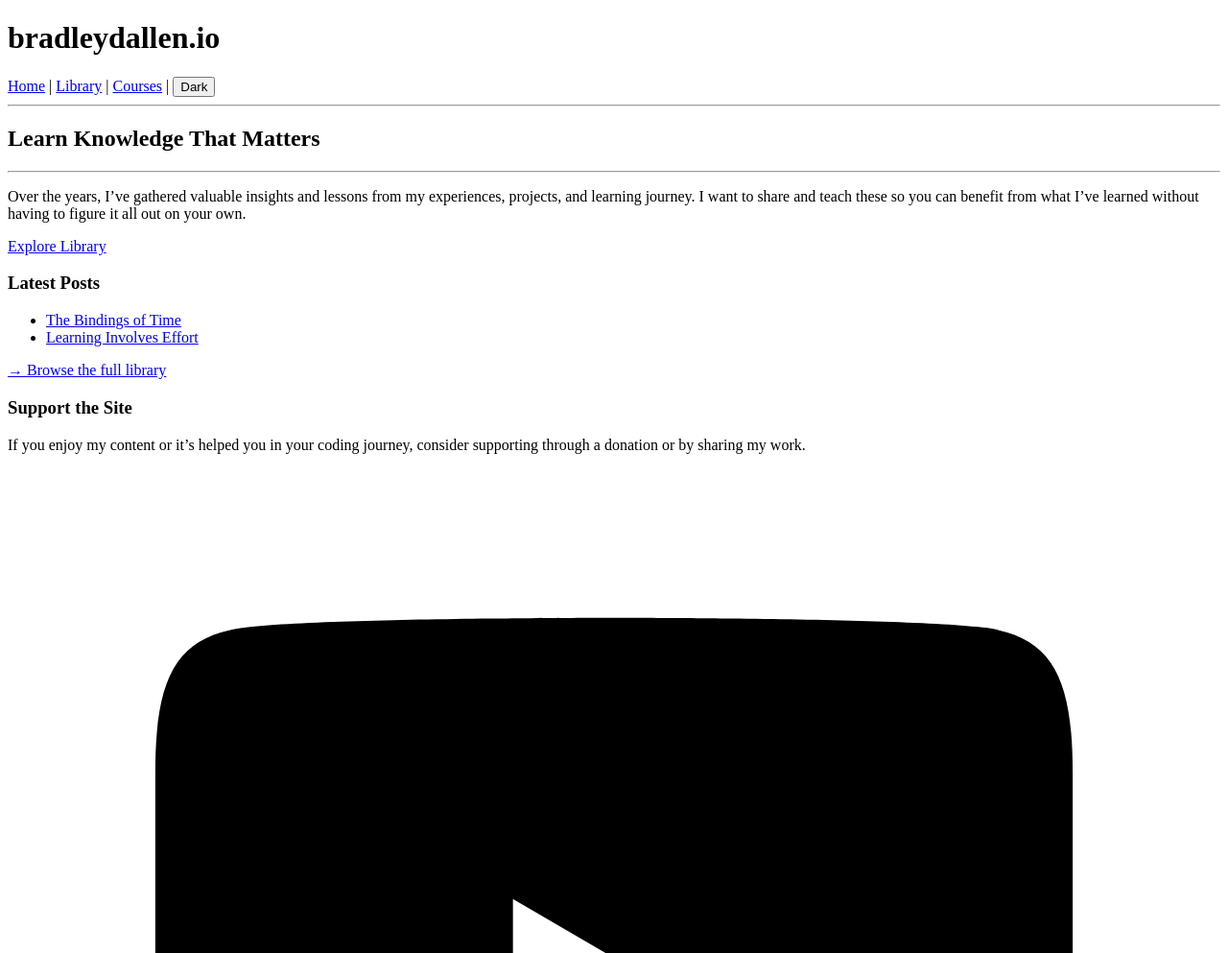
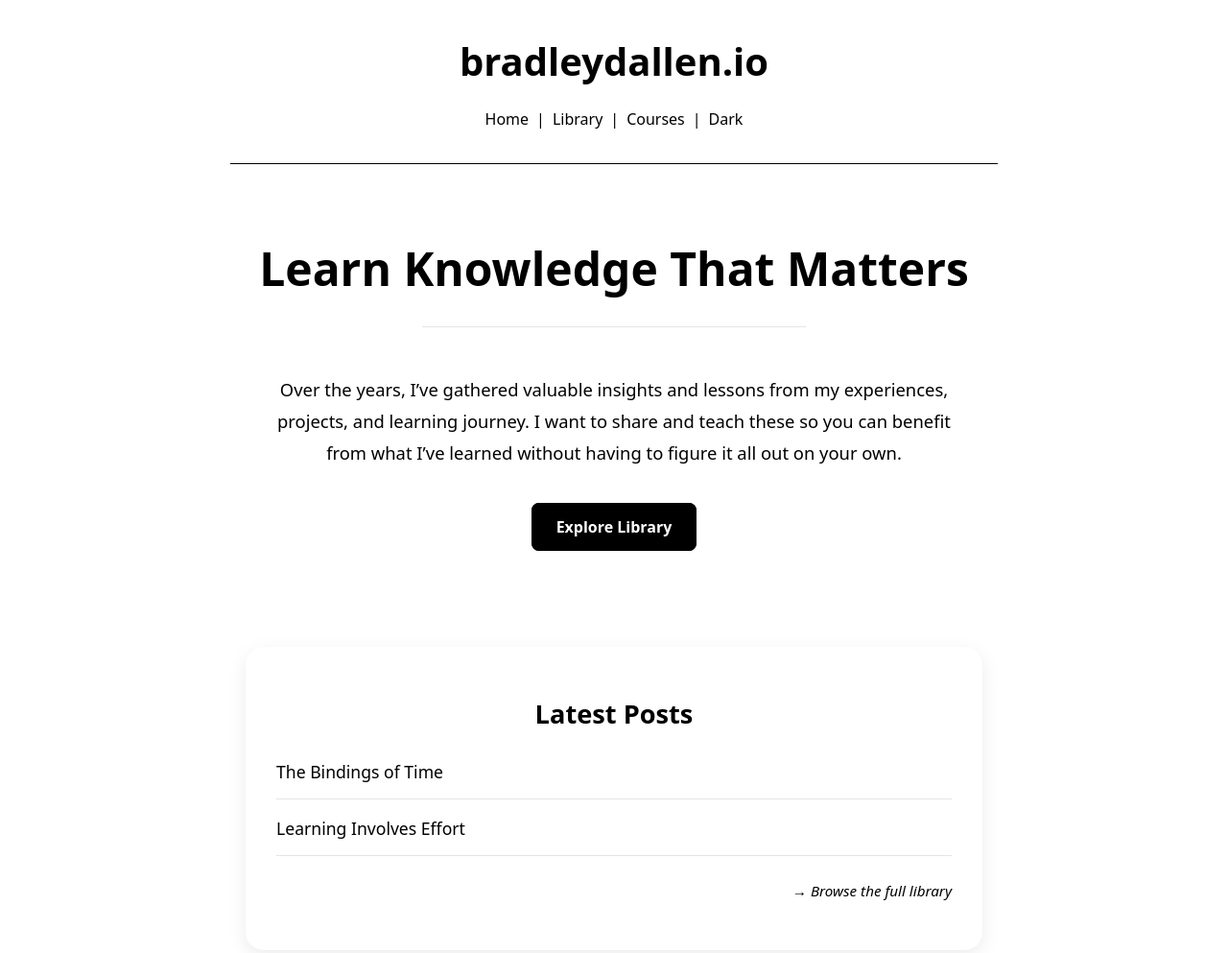
Before and after one commit to Sirpip91/Sirpip91.com, a plain HTML site: page index.html in a window 1280 px wide. Shown: the top 993 px of the page at 96% size. Drawn offline with Linux system fonts and the light colour scheme; the site is published under a folder, as on GitHub Pages, so addresses that start at the root find nothing.

Commit message:
fix links

```diff
--- a/index.html
+++ b/index.html
@@ -4,21 +4,21 @@
   <meta charset="UTF-8" />
   <meta name="viewport" content="width=device-width, initial-scale=1.0" />
   <title>Home | Sirpip91</title>
-  <script defer src="/js/script.js"></script>
+  <script defer src="js/script.js"></script>
 <script>
   const initialTheme = localStorage.getItem('theme') || 'light';
   document.documentElement.setAttribute('data-theme', initialTheme);
 </script>
-  <link rel="stylesheet" href="/css/home.css" />
-  <link rel="icon" href="/assets/icons/favicon.ico" type="image/x-icon">
+  <link rel="stylesheet" href="css/home.css" />
+  <link rel="icon" href="assets/icons/favicon.ico" type="image/x-icon">
   <meta name="description" content="Programming insights, coding lessons, and personal growth — the Sirpip91 knowledge archive.">
 </head>
 <body>
   <header>
     <h1>bradleydallen.io</h1>
     <nav class="site-nav">
-      <a href="/index.html">Home</a> |
-      <a href="/library/">Library</a> |
+      <a href="index.html">Home</a> |
+      <a href="library/">Library</a> |
       <a href="https://bradleydallen.gumroad.com/" target="_blank">Courses</a> |
       <button id="theme-toggle">Dark</button>
     </nav>
@@ -37,7 +37,7 @@
   I want to share and teach these so you can benefit from what I’ve learned without having to figure it all out on your own.
 </p>
 
-    <a href="/library/index.html" class="btn btn-primary">Explore Library</a>
+    <a href="library/index.html" class="btn btn-primary">Explore Library</a>
   </div>
 </section>
 
@@ -45,10 +45,10 @@
     <section class="content">
       <h3>Latest Posts</h3>
       <ul>
-        <li><a href="/library/mindsets/time.html">The Bindings of Time</a></li>
-        <li><a href="/library/mindsets/learning-involves-effort.html">Learning Involves Effort</a></li>
+        <li><a href="library/mindsets/time.html">The Bindings of Time</a></li>
+        <li><a href="library/mindsets/learning-involves-effort.html">Learning Involves Effort</a></li>
       </ul>
-      <p><a href="/library/">→ Browse the full library</a></p>
+      <p><a href="library/">→ Browse the full library</a></p>
     </section>
 
   <section class="support">
```
